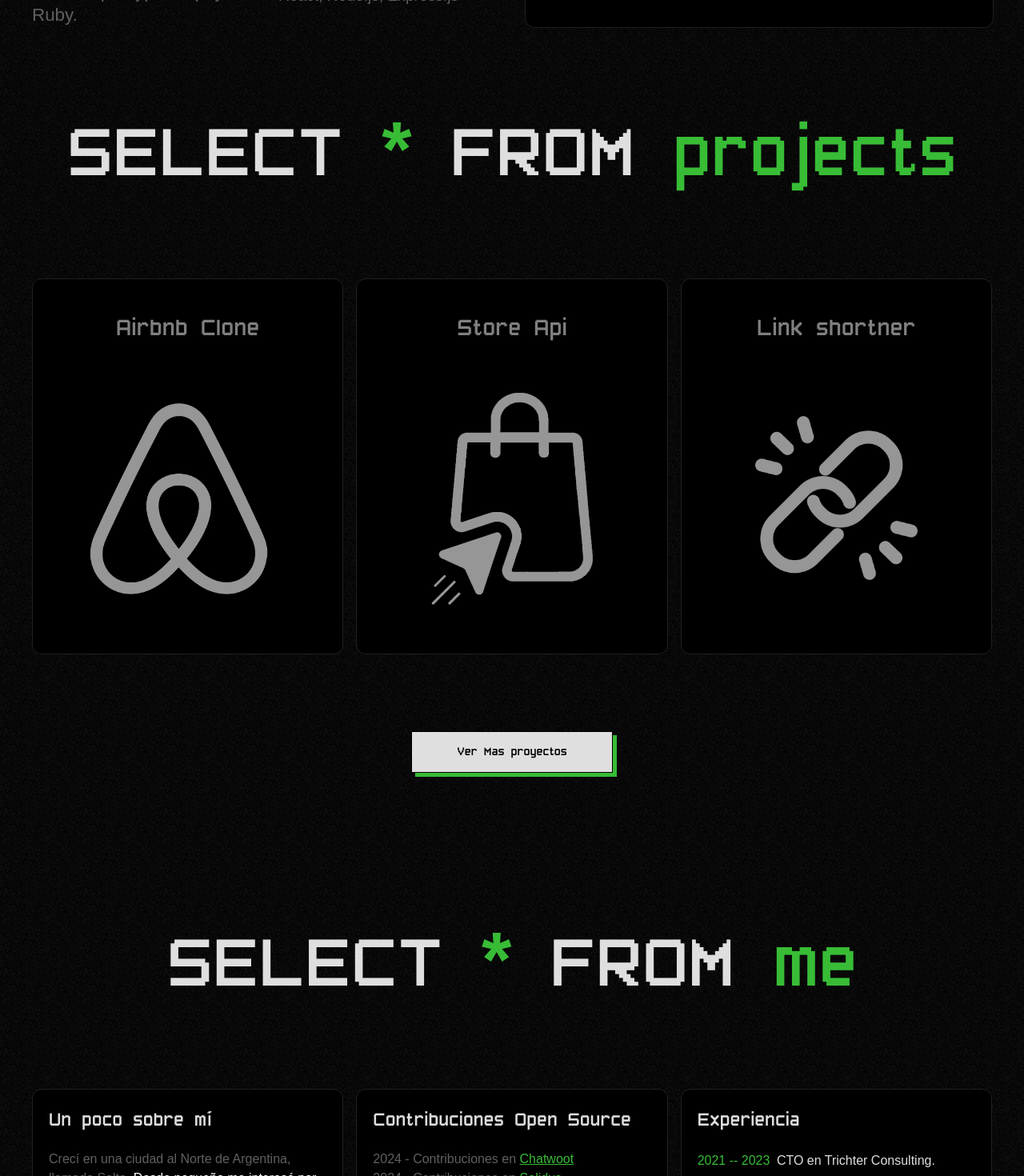
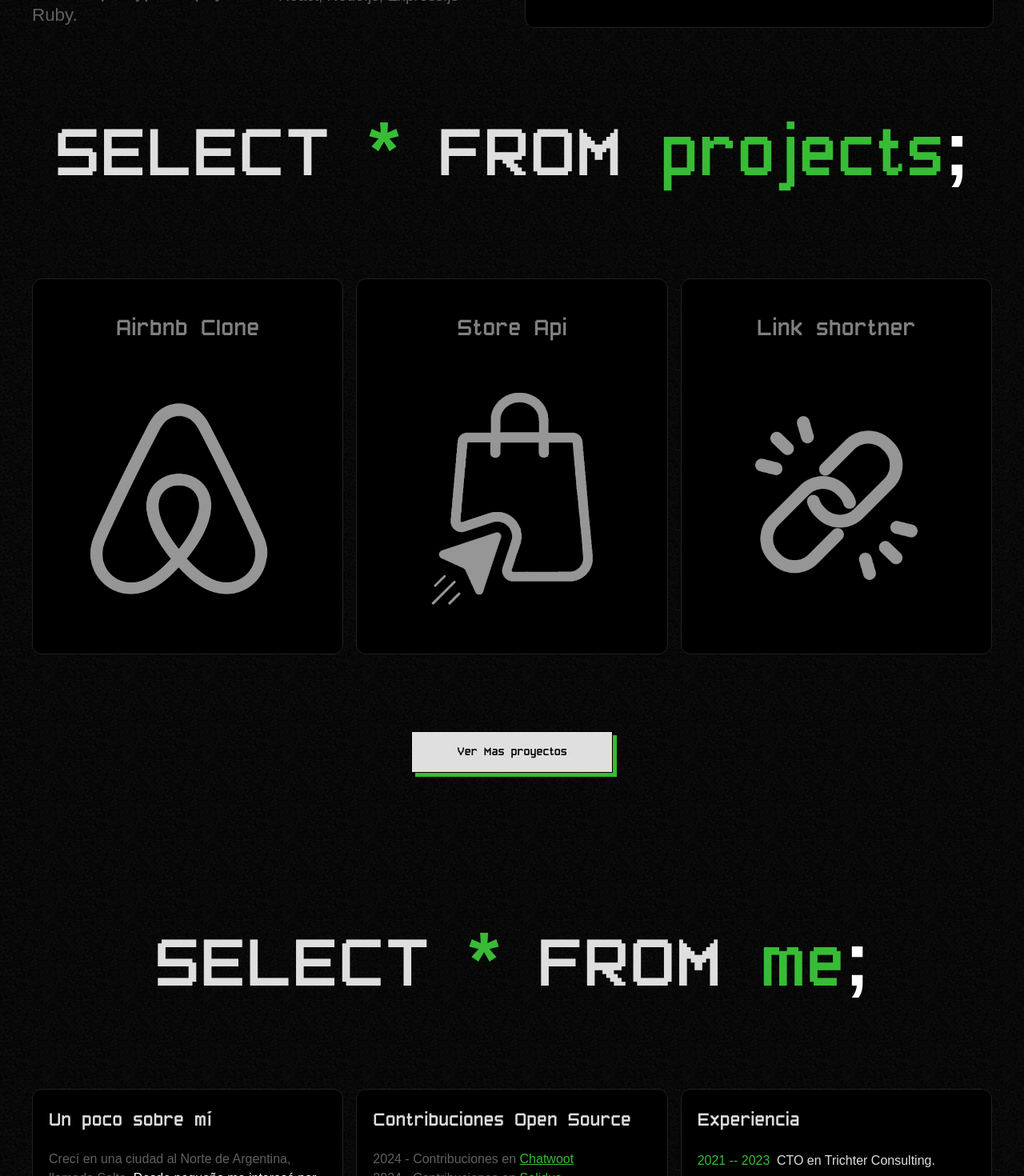
Before and after one commit to FranciscoJBrito/portfolio, a React (Vite) app: page / in a window 1280 px wide. Shown: the part 1300-2770 px from the top of the page at 80% size. Built offline with nearby package versions, Linux system fonts and the light colour scheme; a web font is replaced by a local one.

Commit message:
adding toast notification for copying email

```diff
--- a/package.json
+++ b/package.json
@@ -13,6 +13,7 @@
     "react": "^18.2.0",
     "react-copy-to-clipboard": "^5.1.0",
     "react-dom": "^18.2.0",
+    "react-hot-toast": "^2.4.1",
     "react-tooltip": "^5.26.3"
   },
   "devDependencies": {
--- a/src/App.jsx
+++ b/src/App.jsx
@@ -12,12 +12,12 @@ function App() {
       <Presentation />
       <h2 className="query_project_title">
         SELECT <span>*</span> FROM{" "}
-        <span style={{ fontFamily: "Pixel Font7" }}>projects</span>
+        <span style={{ fontFamily: "Pixel Font7" }}>projects</span><span style={{color: 'white'}}>;</span>
       </h2>
       <Projects />
       <h2 className="query_about_me_title">
         SELECT <span>*</span> FROM{" "}
-        <span style={{ fontFamily: "Pixel Font7" }}>me</span>
+        <span style={{ fontFamily: "Pixel Font7" }}>me</span><span style={{color: 'white'}}>;</span>
       </h2>
       <AboutMe />
       <Contact />
--- a/src/components/Contact/Contact.jsx
+++ b/src/components/Contact/Contact.jsx
@@ -2,7 +2,22 @@ import { icons } from "../../assets/icons";
 import "./Contact.css";
 import { CopyToClipboard } from "react-copy-to-clipboard";
 import { Tooltip } from "react-tooltip";
+import toast, { Toaster } from "react-hot-toast";
 
+const notify = () =>
+  toast.success("Email copiado al portapapeles!", {
+    duration: 4000,
+    style: {
+      border: "1px solid #38BC36",
+      padding: "16px",
+      color: "#ffffff",
+      background: "#202020",
+    },
+    iconTheme: {
+      primary: "#38BC36",
+      secondary: "#FFFAEE",
+    },
+  });
 const Contact = () => {
   return (
     <div className="contact_main_container">
@@ -13,7 +28,9 @@ const Contact = () => {
           data-tooltip-content="COPY EMAIL"
           data-tooltip-place="top"
         >
-          <button className="contact_btns">{icons.email}</button>
+          <button className="contact_btns" onClick={notify}>
+            {icons.email}
+          </button>
         </CopyToClipboard>
         <a
           className="contact_btns"
@@ -66,6 +83,7 @@ const Contact = () => {
           }}
         />
       </div>
+      <Toaster position="top-center" reverseOrder={false} />
     </div>
   );
 };
```
Also changed, not shown: 1 other file (tests, documents, lock files or other folders).
